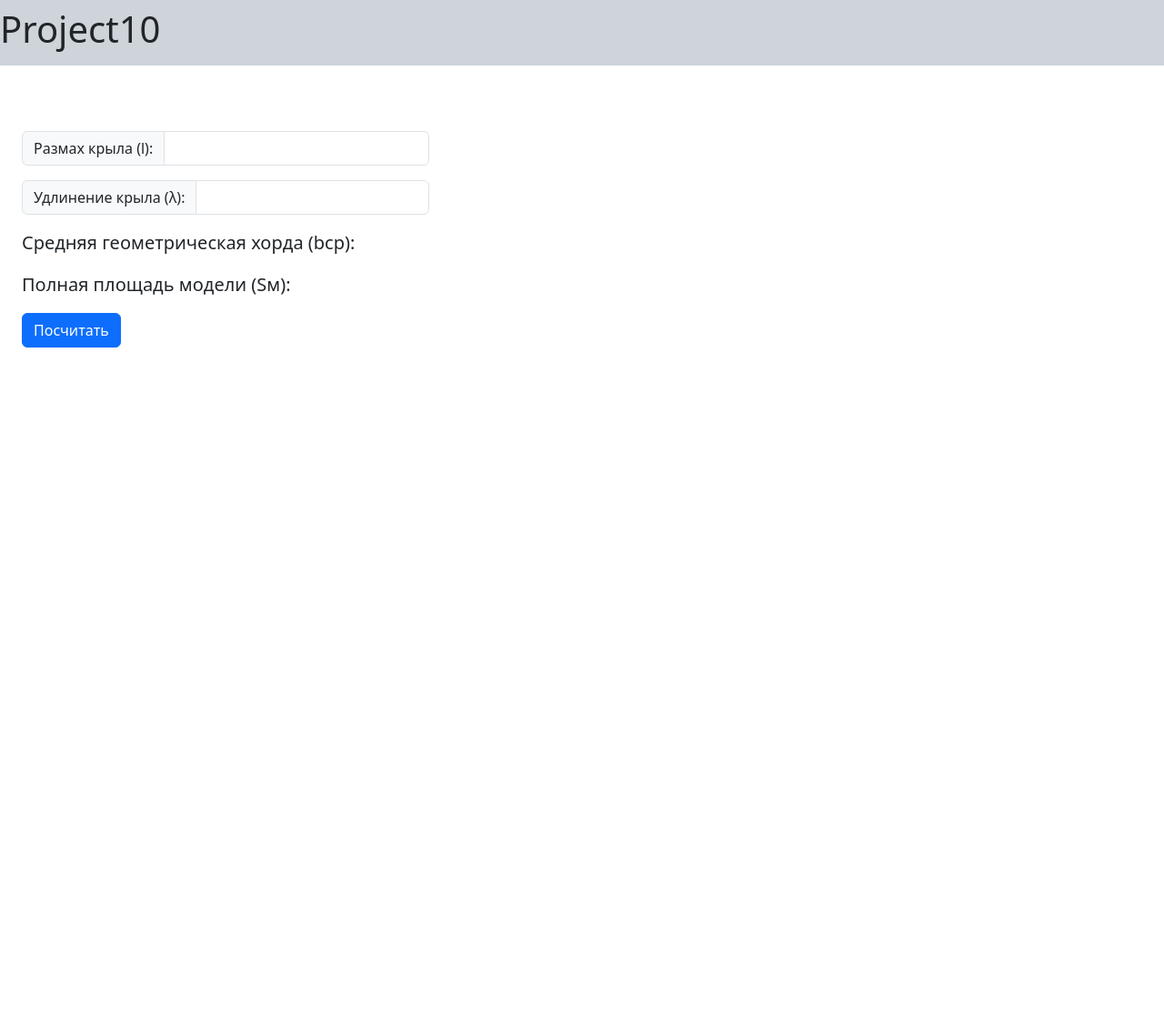
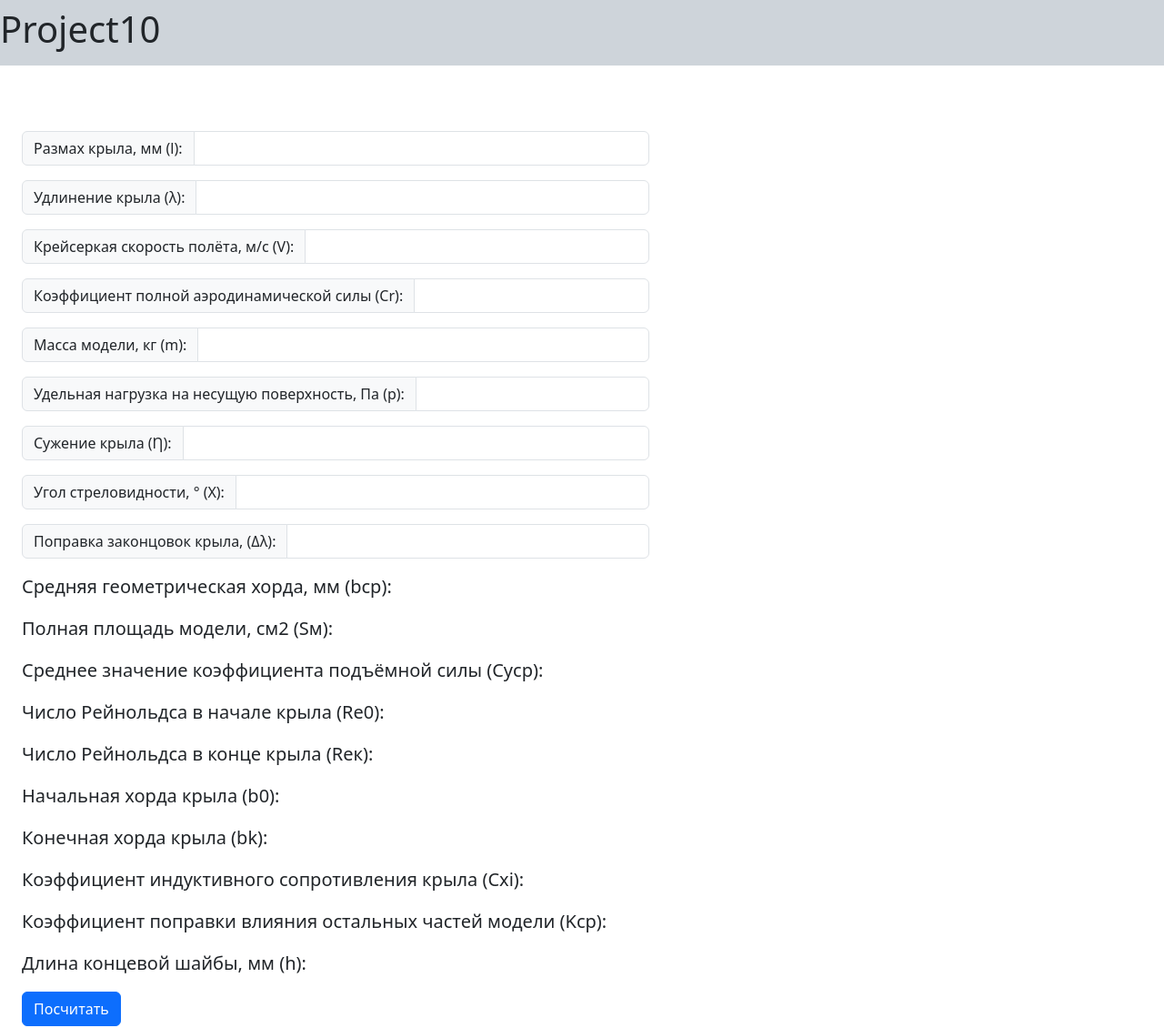
Before and after one commit to Sergey207/Project10, a Django app: page / in a window 1280 px wide. Shown: the whole page at 91% size. Before the commit the page ends 382 px from the top, so only its background shows below. Run offline with Django 4.2, Linux system fonts and the light colour scheme; some libraries are stand-ins or nearby versions.

Commit message:
formulas

```diff
--- a/main/views.py
+++ b/main/views.py
@@ -1,5 +1,20 @@
 from django.core.handlers.wsgi import WSGIRequest
 from django.shortcuts import render
 
+
 def mainpage(response: WSGIRequest):
-    return render(response, 'index.html')
+    names = [
+        "Средняя геометрическая хорда, мм (bср): ",
+        "Полная площадь модели, см2 (Sм): ",
+        "Среднее значение коэффициента подъёмной силы (Суср): ",
+        "Число Рейнольдса в начале крыла (Rе0): ",
+        "Число Рейнольдса в конце крыла (Rек): ",
+        "Начальная хорда крыла (b0): ",
+        "Конечная хорда крыла (bk): ",
+        "Коэффициент индуктивного сопротивления крыла (Cxi): ",
+        "Коэффициент поправки влияния остальных частей модели (Kср): ",
+        "Длина концевой шайбы, мм (h): "
+
+    ]
+
+    return render(response, 'index.html', context={'vars': {str(i + 1): name for i, name in enumerate(names)}})
--- a/static_dev/js/calculate.js
+++ b/static_dev/js/calculate.js
@@ -1,12 +1,58 @@
 function calculate() {
+    let vars = [
+        "Средняя геометрическая хорда, мм (bср): ",
+        "Полная площадь модели, см2 (Sм): ",
+        "Среднее значение коэффициента подъёмной силы (Суср): ",
+        "Число Рейнольдса в начале крыла (Rе0): ",
+        "Число Рейнольдса в конце крыла (Rек): ",
+        "Начальная хорда крыла (b0): ",
+        "Конечная хорда крыла (bk): ",
+        "Коэффициент индуктивного сопротивления крыла (Cxi): ",
+        "Коэффициент поправки влияния остальных частей модели (Kср): ",
+        "Длина концевой шайбы, мм (h): "
+
+    ];
+
+    // input
     let l = Number(document.getElementById("num1").value);
     let lambda = Number(document.getElementById("num2").value);
-    // let num3 = Number(document.getElementById("num3").value);
+    let V = Number(document.getElementById("num3").value);
+    // let Cr = Number(document.getElementById("num4").value);
+    let m = Number(document.getElementById("num5").value);
+    let p = Number(document.getElementById("num6").value);
+    let n = Number(document.getElementById("num7").value);
+    let X = Number(document.getElementById("num8").value);
+    let dLambda = Number(document.getElementById("num9").value)
 
-    if (l > 0 && lambda > 0) {
+    // count
+    if (l > 0 && lambda > 0 && V > 0 && m > 0 && p > 0) {
+        l /= 1000;
+
+        let g = 10;
+        let pi = 3.14;
+
         let bcp = l / lambda;
-        document.getElementById("res1").innerHTML = "Средняя геометрическая хорда (bср):  " + bcp;
-        document.getElementById("res2").innerHTML = "Полная площадь модели (Sм): " + (bcp * l);
+        let Sm = bcp * l;
+        let b0 = (2 * bcp) / (n + 1);
+        let bk = b0 / n;
+        let Re0 = 70 * V * b0;
+        let Rek = 70 * V * bk;
+        let Cycp = (m * g) / (0.613 * Sm * V * V);
+
+        let Kcp = 0.011 * pi * lambda;
+        // let lambda_ef = dLambda + ((lambda) / (1 + sigm1 * sigm2 + Kcp));
+        // let Cxi = (Cy * Cy) / (pi * lambda_ef);
+        let Cxi = 0;
+        let h = (dLambda * l) / (lambda * 3.8);
+
+        // let R = 0.613 * Cr
+        let results = [
+            bcp * 1000, Sm * 10000, Cycp, Re0, Rek, b0, bk, Cxi, Kcp, h
+        ];
+
+        for (let i = 0; i < vars.length; i++) {
+            document.getElementById("res" + (i + 1)).innerHTML = vars[i] + Math.round(results[i] * 1000) / 1000;
+        }
     }
 
 }
--- a/templates/index.html
+++ b/templates/index.html
@@ -23,7 +23,7 @@
 
 <div class="form-check form-check-inline">
     <div class="input-group mb-3">
-        <span class="input-group-text" id="basic-addon1">Размах крыла (l): </span>
+        <span class="input-group-text" id="basic-addon1">Размах крыла, мм (l): </span>
         <input type="number" class="form-control" id="num1" step="any">
     </div>
 
@@ -32,16 +32,49 @@
         <input type="number" class="form-control" id="num2" step="any">
     </div>
 
-{#    <div class="input-group mb-3">#}
-{#        <span class="input-group-text" id="basic-addon1"> Аргумент 3</span>#}
-{#        <input type="number" class="form-control" id="num3">#}
-{#    </div>#}
+    <div class="input-group mb-3">
+        <span class="input-group-text" id="basic-addon1">Крейсеркая скорость полёта, м/с (V): </span>
+        <input type="number" class="form-control" id="num3" step="any">
+    </div>
 
-    <p id="res1" class="lead">Средняя геометрическая хорда (bср): </p>
-    <p id="res2" class="lead">Полная площадь модели (Sм): </p>
+    <div class="input-group mb-3">
+        <span class="input-group-text" id="basic-addon1">Коэффициент полной аэродинамической силы (Cr): </span>
+        <input type="number" class="form-control" id="num4" step="any">
+    </div>
+
+    <div class="input-group mb-3">
+        <span class="input-group-text" id="basic-addon1">Масса модели, кг (m): </span>
+        <input type="number" class="form-control" id="num5" step="any">
+    </div>
+
+    <div class="input-group mb-3">
+        <span class="input-group-text" id="basic-addon1">Удельная нагрузка на несущую поверхность, Па (p): </span>
+        <input type="number" class="form-control" id="num6" step="any">
+    </div>
+
+    <div class="input-group mb-3">
+        <span class="input-group-text" id="basic-addon1">Сужение крыла (Ƞ): </span>
+        <input type="number" class="form-control" id="num7" step="any">
+    </div>
+
+    <div class="input-group mb-3">
+        <span class="input-group-text" id="basic-addon1">Угол стреловидности, ° (X): </span>
+        <input type="number" class="form-control" id="num8" step="any">
+    </div>
+
+    <div class="input-group mb-3">
+        <span class="input-group-text" id="basic-addon1">Поправка законцовок крыла, (Δλ): </span>
+        <input type="number" class="form-control" id="num9" step="any">
+    </div>
+
+
+
+    {% for k, v in vars.items %}
+        <p id="res{{ k }}" class="lead">{{ v }}</p>
+    {% endfor %}
+
     <button id="calculate" onclick="calculate()" class="btn btn-primary">Посчитать</button>
 </div>
-
 
 
 <script src="/static_dev/js/calculate.js"></script>
```
